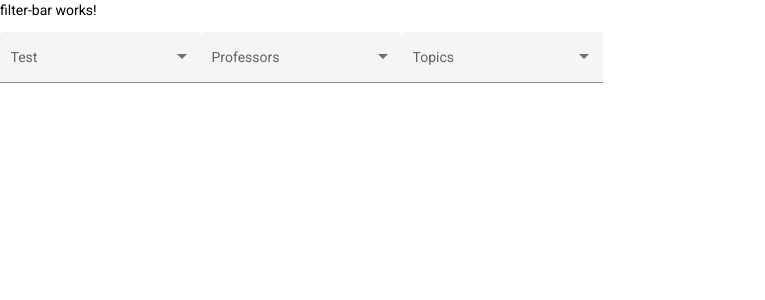
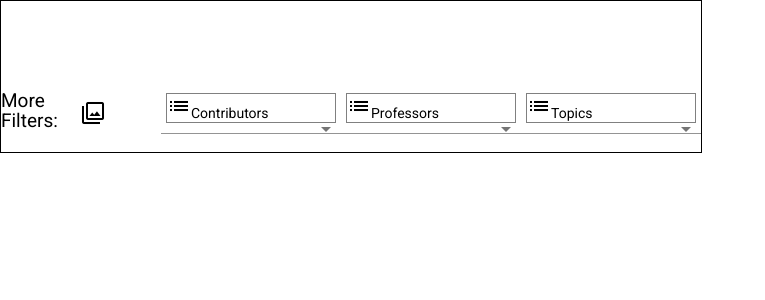
Before and after one commit to notesharing-336/notesharing, an Angular app: page / in a window 1280 px wide. Shown: the top 300 px of the page, without its empty margins (0-765 px from the left). Built offline with nearby package versions, Linux system fonts and the light colour scheme.

Commit message:
filter-bar updates

```diff
--- a/src/app/components/dropdown-menu/dropdown-menu.component.css
+++ b/src/app/components/dropdown-menu/dropdown-menu.component.css
@@ -0,0 +1,20 @@
+
+
+.menu{
+    border: solid;
+    border-width: 1px;
+    border-color:gray;
+    border: 1px solid grey;
+    margin: 5px;
+    height: 28px;
+    margin-top: 75px;
+
+
+
+
+
+}
+
+.image{
+    border-bottom: 600px;
+}
--- a/src/app/components/dropdown-menu/dropdown-menu.component.html
+++ b/src/app/components/dropdown-menu/dropdown-menu.component.html
@@ -1,10 +1,12 @@
 
-
-<mat-form-field appearance="fill">
-    <mat-label>{{Label}}</mat-label>
+<mat-form-field class = "dropdown" >
+  <div class = 'menu'>
+    <mat-icon class = "image">list</mat-icon>
+    <mat-label class = "label">{{Label}}</mat-label>
     <mat-select>
       <mat-option *ngFor="let eachfiltervalue of filtervalues" [value]="eachfiltervalue">
         {{eachfiltervalue}}
       </mat-option>
     </mat-select>
+  </div>
 </mat-form-field>
--- a/src/app/components/filter-bar/filter-bar.component.css
+++ b/src/app/components/filter-bar/filter-bar.component.css
@@ -0,0 +1,23 @@
+.container {
+    display: grid;
+    grid-template-columns: 1fr 1fr 1fr 1fr 1fr;
+    width: 700px;
+    border: 1px solid black;
+    grid-gap: 1 px;
+
+
+
+}
+
+p {
+    color: black;
+    font-size: 19px;
+    margin-top: 90px;
+
+}
+
+.icon{
+
+    margin-top:100px
+
+}
--- a/src/app/components/filter-bar/filter-bar.component.html
+++ b/src/app/components/filter-bar/filter-bar.component.html
@@ -1,5 +1,7 @@
-<p>filter-bar works!</p>
-
-<app-dropdown-menu Label="{{Test}}" filtervalues= "Contributors"></app-dropdown-menu>
+<div class= "container">
+<p>More Filters:</p>
+<mat-icon class= "icon">filter</mat-icon>
+<app-dropdown-menu Label="Contributors" filtervalues= "Contributors"></app-dropdown-menu>
 <app-dropdown-menu Label="Professors" filtervalues= "Professors"></app-dropdown-menu>
 <app-dropdown-menu Label="Topics" filtervalues= "Topics"></app-dropdown-menu>
+</div>
```
Also changed, not shown: src/app/components/topdashboard/topdashboard.component.css (line endings or trailing spaces).
